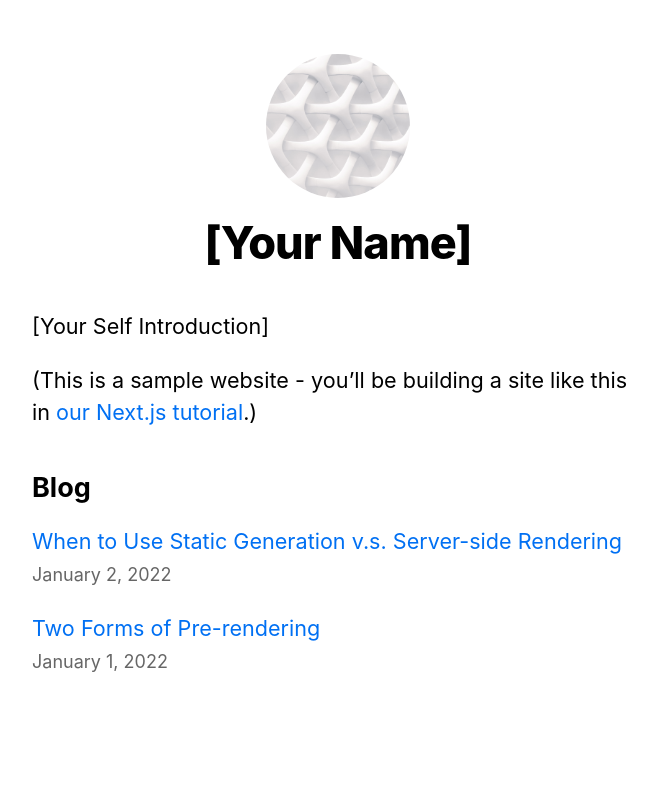
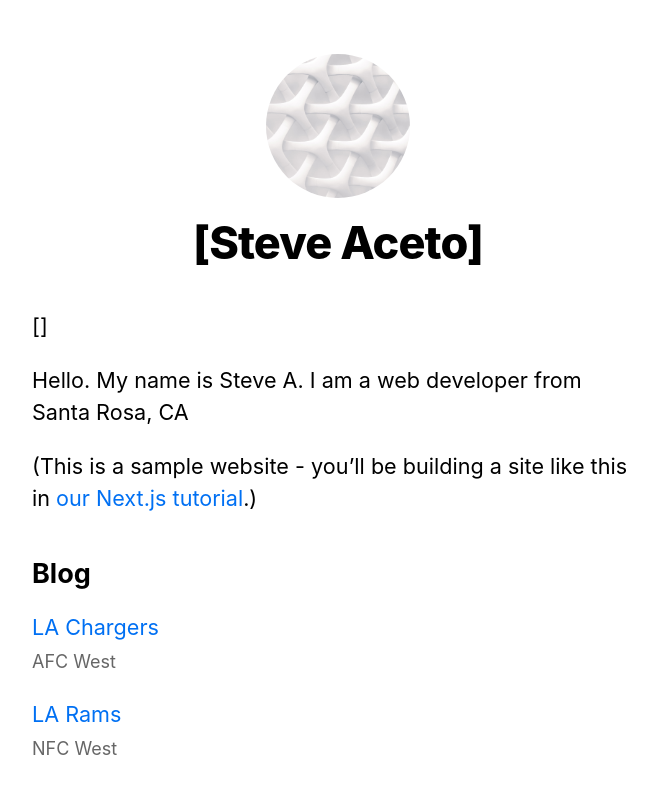
Before and after one commit to sdehane55/nextjs-blog, a Next.js app in the folder nextjs-blog/: page / in a window 1280 px wide. Shown: the top 791 px of the page, without its empty margins (302-959 px from the left). Built offline with nearby package versions, Linux system fonts and the light colour scheme.

Commit message:
updated the files to ensure json format compatibility

```diff
--- a/nextjs-blog/components/layout.js
+++ b/nextjs-blog/components/layout.js
@@ -4,7 +4,7 @@ import styles from './layout.module.css';
 import utilStyles from '../styles/utils.module.css';
 import Link from 'next/link';
 
-const name = '[Your Name]';
+const name = '[Steve Aceto]';
 export const siteTitle = 'Next.js Sample Website';
 
 export default function Layout({ children, home }) {
--- /dev/null
+++ b/nextjs-blog/data/posts.json
@@ -0,0 +1,18 @@
+[
+  {
+    "team": "LA Rams",
+    "division": "NFC West"
+  },
+  {
+    "team": "Las Vegas Raiders",
+    "division": "AFC West"
+  },
+  {
+    "team": "LA Chargers",
+    "division": "AFC West"
+  },
+  {
+    "team": "SF 49ers",
+    "division": "NFC West"
+  }
+]
--- /dev/null
+++ b/nextjs-blog/pages/api/hello.js
@@ -0,0 +1,3 @@
+export default function handler(req, res) {
+  res.status(200).json({ text: 'Hello' });
+}
--- a/nextjs-blog/pages/index.js
+++ b/nextjs-blog/pages/index.js
@@ -1,9 +1,8 @@
 import Head from 'next/head';
 import Layout, { siteTitle } from '../components/layout';
 import utilStyles from '../styles/utils.module.css';
-import { getSortedPostsData } from '../lib/posts';
+import { getSortedPostsData } from '../lib/posts-json'; // your JSON-based data
 import Link from 'next/link';
-import Date from '../components/date';
 
 export default function Home({ allPostsData }) {
   return (
@@ -12,7 +11,7 @@ export default function Home({ allPostsData }) {
         <title>{siteTitle}</title>
       </Head>
       <section className={utilStyles.headingMd}>
-        <p>[Your Self Introduction]</p>
+        <p>[]</p>Hello. My name is Steve A. I am a web developer from Santa Rosa, CA
         <p>
           (This is a sample website - you’ll be building a site like this in{' '}
           <a href="https://nextjs.org/learn">our Next.js tutorial</a>.)
@@ -21,12 +20,12 @@ export default function Home({ allPostsData }) {
       <section className={`${utilStyles.headingMd} ${utilStyles.padding1px}`}>
         <h2 className={utilStyles.headingLg}>Blog</h2>
         <ul className={utilStyles.list}>
-          {allPostsData.map(({ id, date, title }) => (
+          {allPostsData.map(({ id, title, date }) => (
             <li className={utilStyles.listItem} key={id}>
               <Link href={`/posts/${id}`}>{title}</Link>
               <br />
               <small className={utilStyles.lightText}>
-                <Date dateString={date} />
+                {date} {/* display division directly instead of Date component */}
               </small>
             </li>
           ))}
--- a/nextjs-blog/pages/posts/[id].js
+++ b/nextjs-blog/pages/posts/[id].js
@@ -1,7 +1,6 @@
 import Layout from '../../components/layout';
-import { getAllPostIds, getPostData } from '../../lib/posts';
+import { getAllPostIds, getPostData } from '../../lib/posts-json';
 import Head from 'next/head';
-import Date from '../../components/date';
 import utilStyles from '../../styles/utils.module.css';
 
 export default function Post({ postData }) {
@@ -13,7 +12,7 @@ export default function Post({ postData }) {
       <article>
         <h1 className={utilStyles.headingXl}>{postData.title}</h1>
         <div className={utilStyles.lightText}>
-          <Date dateString={postData.date} />
+          {postData.date} {/* display division directly */}
         </div>
         <div dangerouslySetInnerHTML={{ __html: postData.contentHtml }} />
       </article>
```
